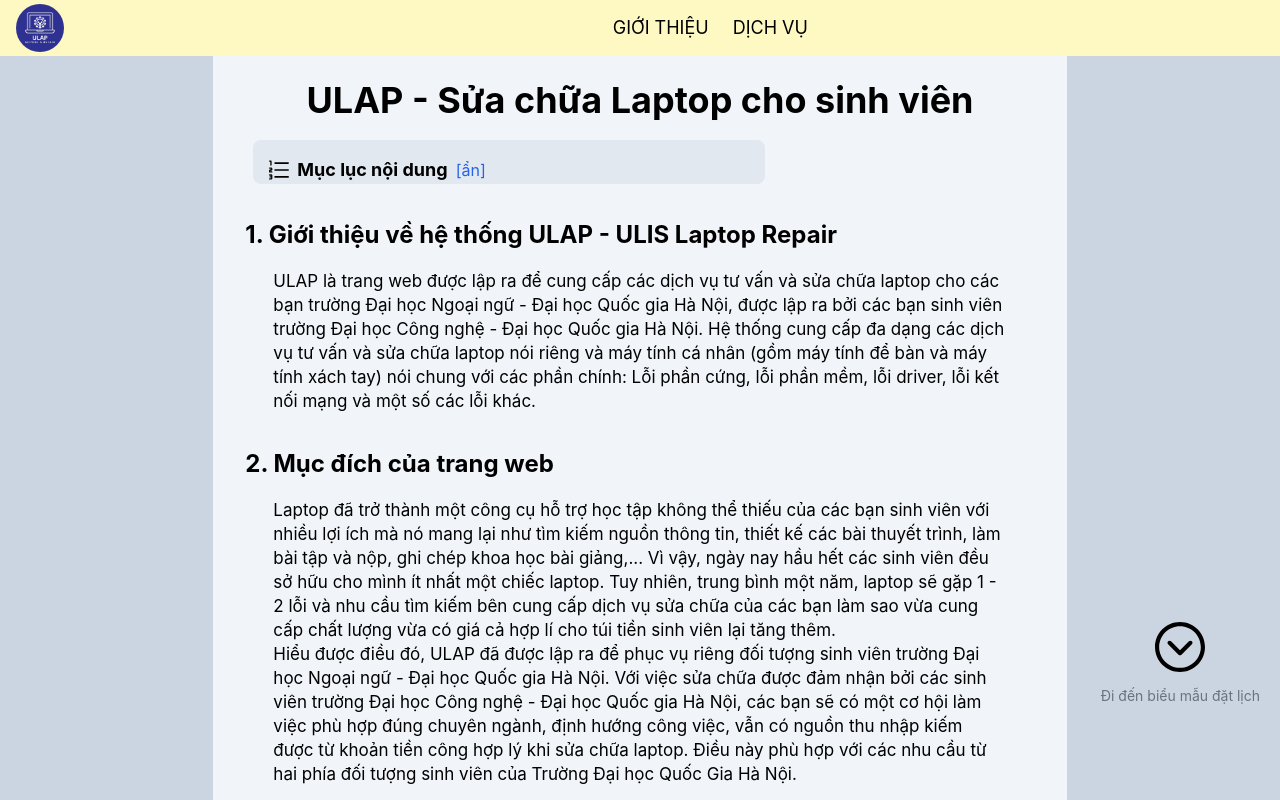
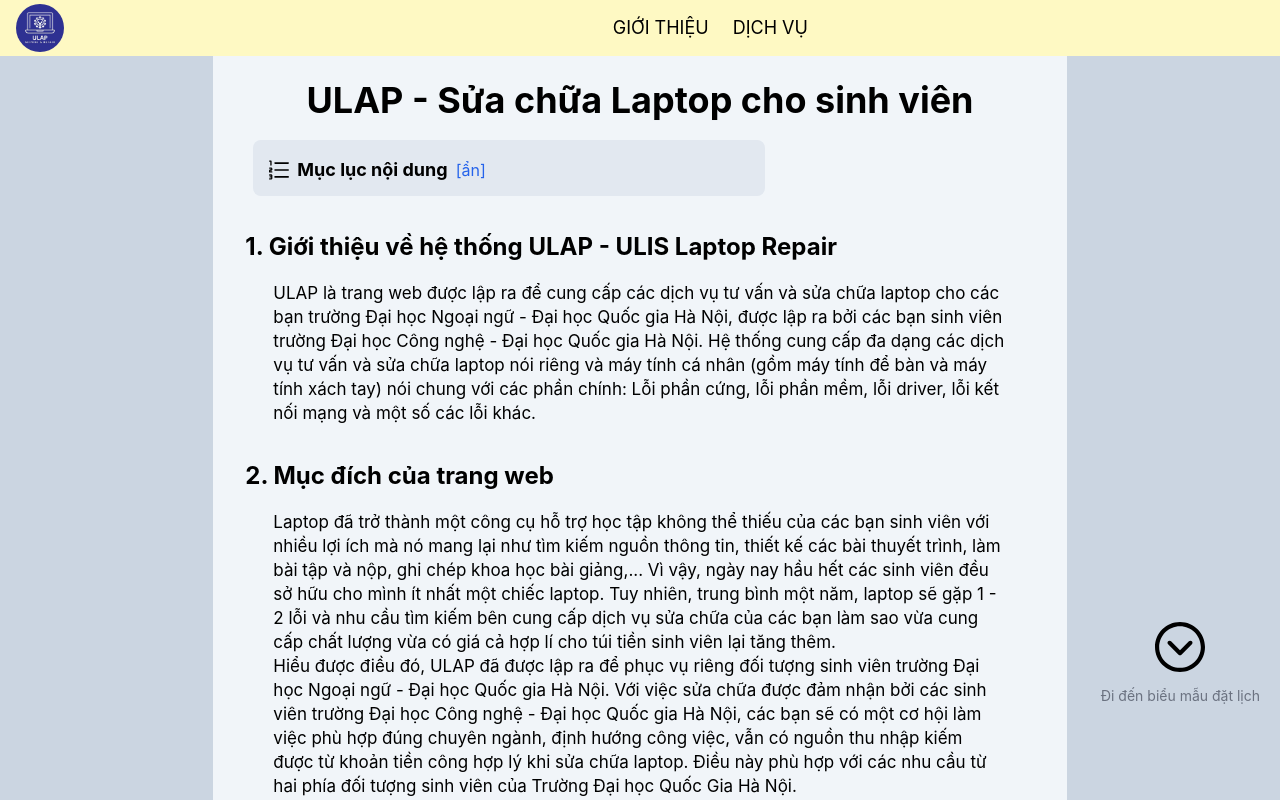
Before and after one commit to vuminhtri/LaptopRescue-FE, a React (Vite) app: page / in a window 1280 px wide. Shown: the top 800 px of the page. Built offline with nearby package versions, Linux system fonts and the light colour scheme.

Commit message:
Update Home.jsx

```diff
--- a/src/pages/Home.jsx
+++ b/src/pages/Home.jsx
@@ -114,7 +114,7 @@
                                 </span>
                             </div>
                         </div>
-                        <div id="toc-content">
+                        <div id="toc-content" className="pb-3">
                             {/* Nội dung của table of content */}
                         </div>
                     </div>
```
